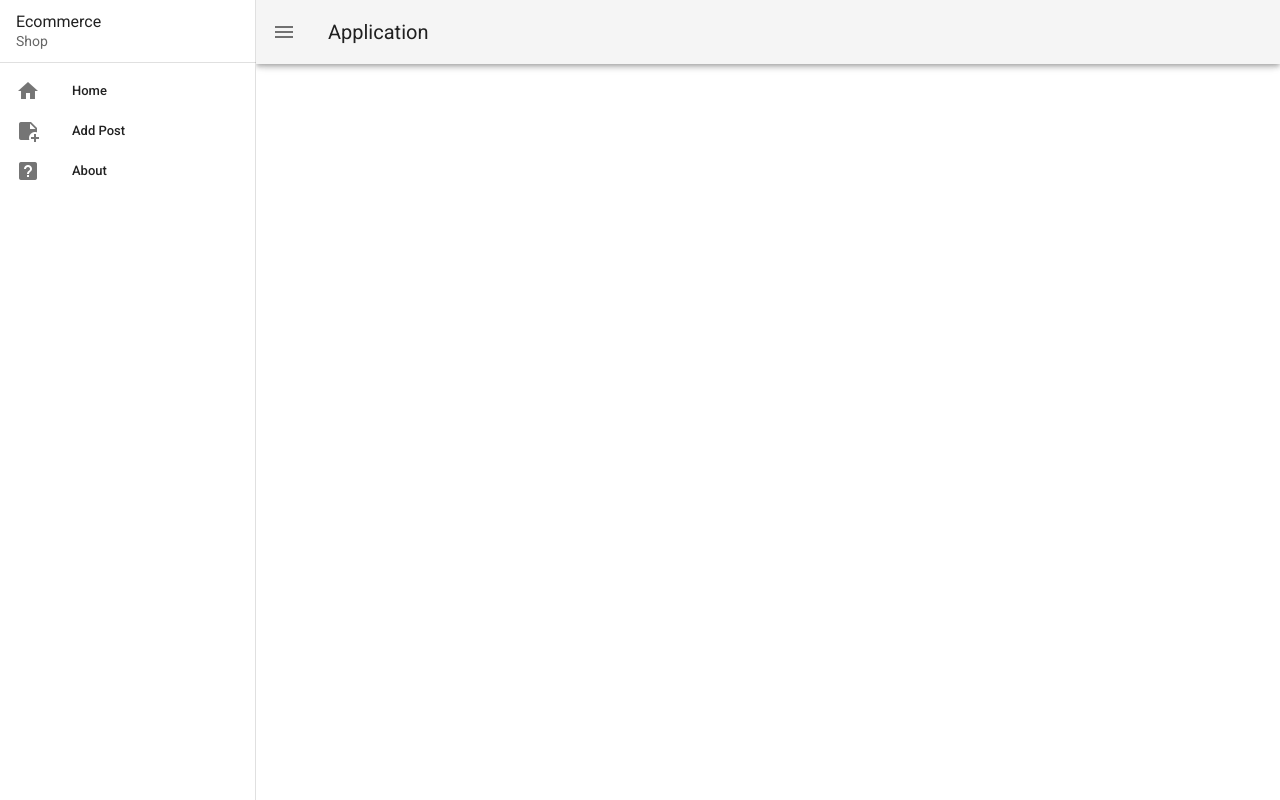
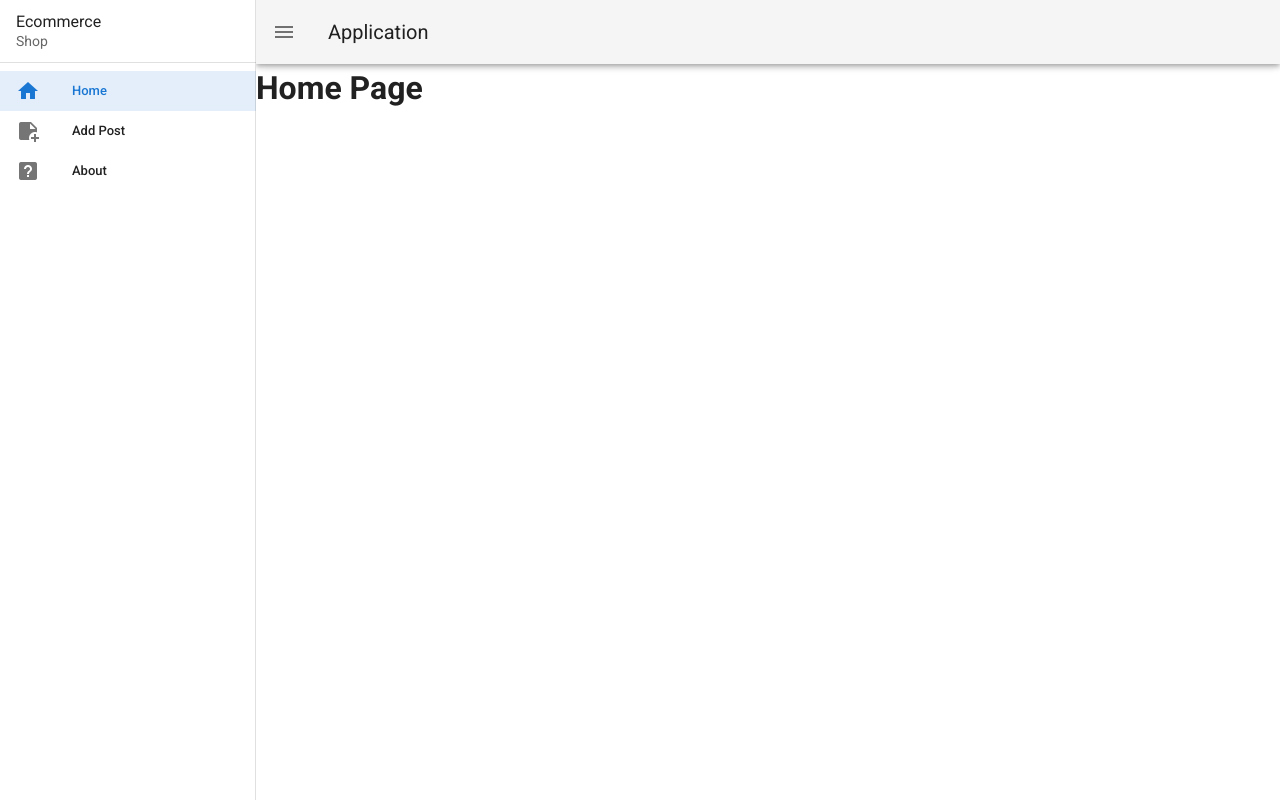
Before and after one commit to Altinvs/EcommerceApp, a Vue app in the folder client/: page / in a window 1280 px wide. Built offline with nearby package versions, Linux system fonts and the light colour scheme.

Commit message:
nav routing functionality fixed

```diff
--- a/client/src/App.vue
+++ b/client/src/App.vue
@@ -21,7 +21,7 @@
       >
         <v-list-item
           v-for="(item, i) in items"
-          :key="i"
+          :key="i" :to="item.link" link
         >
           <v-list-item-icon>
             <v-icon v-text="item.icon"></v-icon>
@@ -41,7 +41,9 @@
     </v-app-bar>
 
     <v-main>
-      <!--  -->
+      <router-view>
+
+      </router-view>
     </v-main>
   </v-app>
 </template>
--- a/client/src/router/index.js
+++ b/client/src/router/index.js
@@ -1,5 +1,7 @@
 import Vue from 'vue'
 import VueRouter from 'vue-router'
+import AddPost from '../views/AddPost'
+import Home from '../views/Home'
 
 Vue.use(VueRouter)
 
@@ -7,6 +9,12 @@ const routes = [
   {
     path: '/',
     name: 'home',
+    component: Home,
+  },
+  {
+    path: '/add-post',
+    name: 'add-post',
+    component: AddPost,
   },
   {
     path: '/about',
@@ -14,7 +22,7 @@ const routes = [
     // route level code-splitting
     // this generates a separate chunk (about.[hash].js) for this route
     // which is lazy-loaded when the route is visited.
-    component: () => import(/* webpackChunkName: "about" */ '../views/AboutView.vue')
+    component: () => import(/* webpackChunkName: "about" */ '../views/About.vue')
   }
 ]
 
--- /dev/null
+++ b/client/src/views/About.vue
@@ -0,0 +1,3 @@
+<template>
+  <h1>About Page</h1>
+</template>
--- a/client/src/views/AboutView.vue
+++ /dev/null
@@ -1,5 +0,0 @@
-<template>
-  <div class="about">
-    <h1>This is an about page</h1>
-  </div>
-</template>
--- /dev/null
+++ b/client/src/views/AddPost.vue
@@ -0,0 +1,3 @@
+<template>
+    <h1>Add Post Page</h1>
+</template>
--- a/client/src/views/Home.vue
+++ b/client/src/views/Home.vue
@@ -1,5 +1,5 @@
 <template>
-  <hello-world />
+  <h1>Home Page</h1>
 </template>
 
 <script>
```
